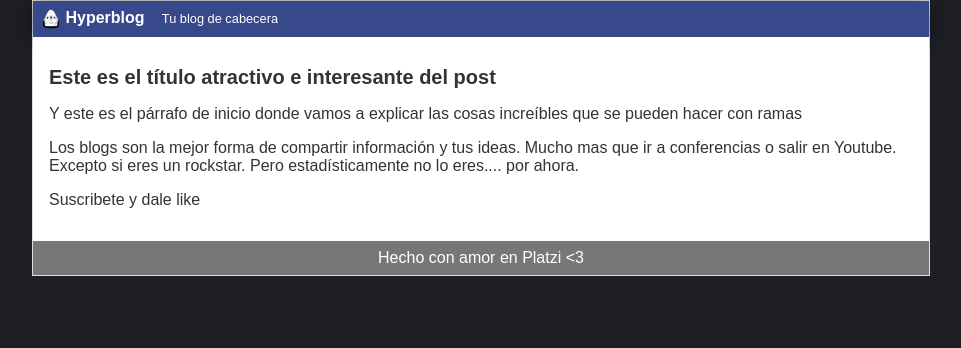
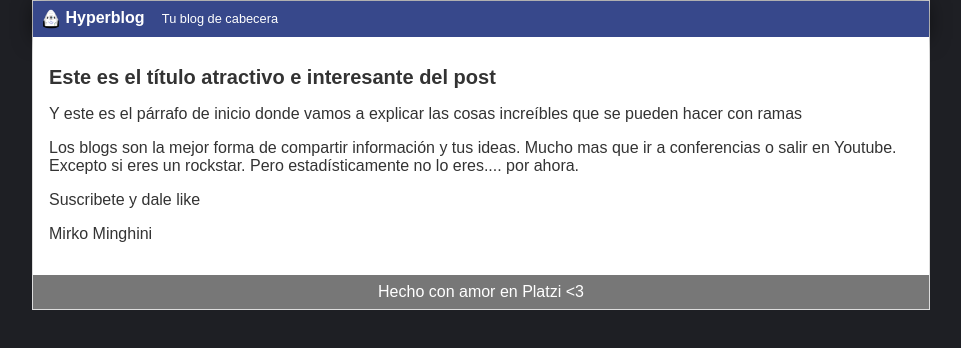
Before and after one commit to mingo77/hyperblog, a plain HTML site: page index.html in a window 1280 px wide. Shown: the whole page, without its empty margins (159-1120 px from the left). Drawn offline with Linux system fonts and the light colour scheme.

Commit message:
Aggiunto il mio nome

```diff
--- a/index.html
+++ b/index.html
@@ -19,6 +19,7 @@
             <p>Y este es el p&aacute;rrafo de inicio donde vamos a explicar las cosas incre&iacute;bles que se pueden hacer con ramas</p>
             <p>Los blogs son la mejor forma de compartir información y tus ideas. Mucho mas que ir a conferencias o salir en Youtube. Excepto si eres un rockstar. Pero estadísticamente no lo eres.... por ahora.</p>
             <p>Suscribete y dale like</p>
+            <p>Mirko Minghini</p>
         </div>
         <div id="footer">
             Hecho con amor en Platzi &lt;3
```
